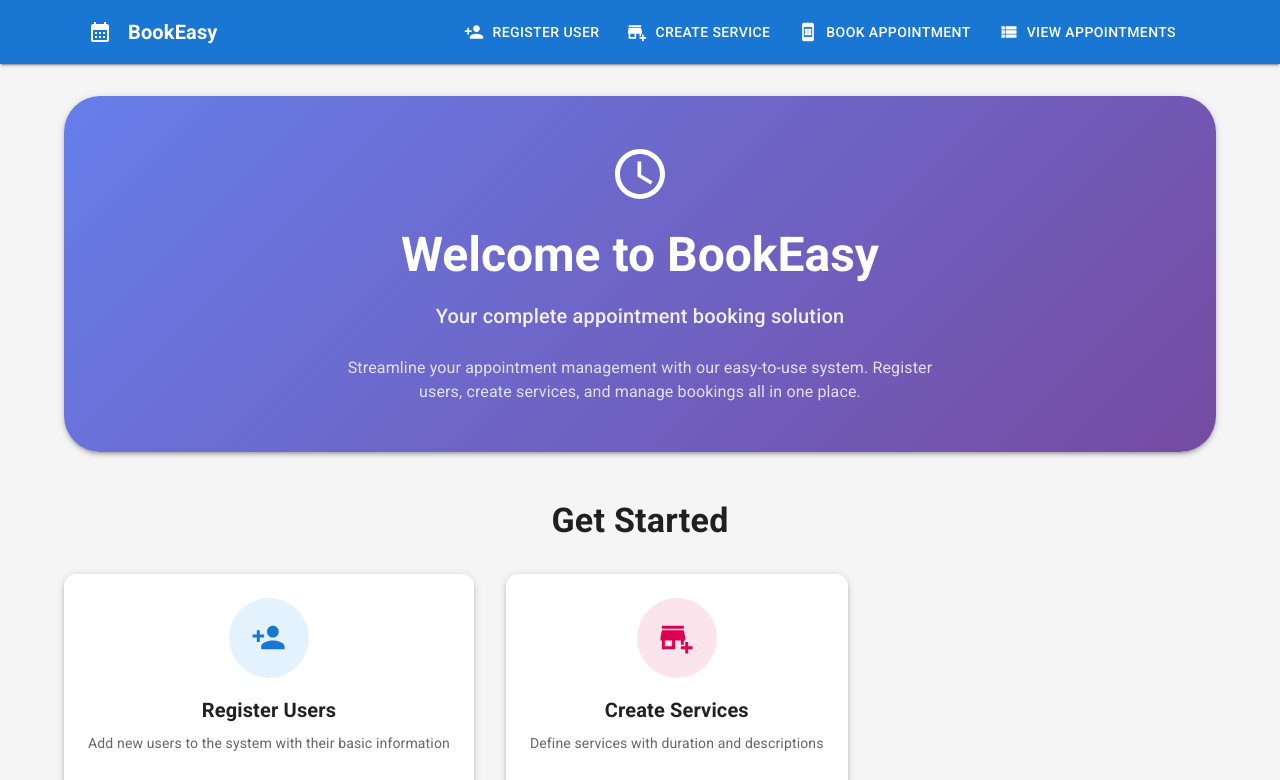
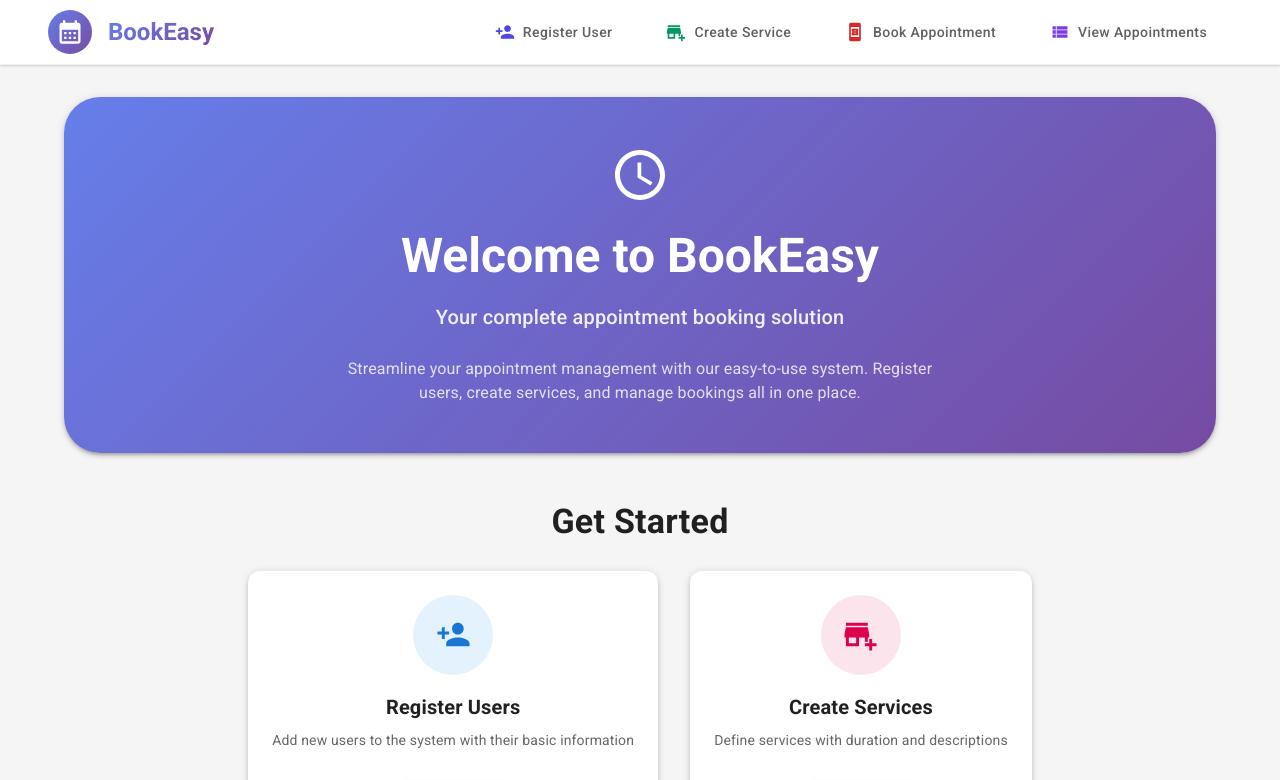
Before and after one commit to lokeshvijay7/appointment-booking-system, a React (Create React App) app in the folder frontend/: page / in a window 1280 px wide. Shown: the top 780 px of the page. Built offline with nearby package versions, Linux system fonts and the light colour scheme.

Commit message:
Fix the allignment in home page and navbar

```diff
--- a/frontend/src/components/Navbar.js
+++ b/frontend/src/components/Navbar.js
@@ -1,54 +1,245 @@
 "use client"
-import { AppBar, Toolbar, Typography, Button, Box, Container } from "@mui/material"
-import { CalendarMonth, PersonAdd, AddBusiness, BookOnline, ViewList } from "@mui/icons-material"
+import {
+  AppBar,
+  Toolbar,
+  Typography,
+  Button,
+  Box,
+  Container,
+  IconButton,
+  Drawer,
+  List,
+  ListItem,
+  ListItemIcon,
+  ListItemText,
+  // useTheme,
+  // useMediaQuery,
+  Chip
+} from "@mui/material"
+import {
+  CalendarMonth,
+  PersonAdd,
+  AddBusiness,
+  BookOnline,
+  ViewList,
+  Menu as MenuIcon,
+  Close as CloseIcon
+} from "@mui/icons-material"
 import { useNavigate, useLocation } from "react-router-dom"
+import { useState } from "react"
 
 const Navbar = () => {
   const navigate = useNavigate()
   const location = useLocation()
+  // const theme = useTheme()
+  // const isMobile = useMediaQuery(theme.breakpoints.down('md'))
+  const [mobileOpen, setMobileOpen] = useState(false)
 
   const navItems = [
-    { label: "Register User", path: "/register-user", icon: <PersonAdd /> },
-    { label: "Create Service", path: "/create-service", icon: <AddBusiness /> },
-    { label: "Book Appointment", path: "/book-appointment", icon: <BookOnline /> },
-    { label: "View Appointments", path: "/appointments", icon: <ViewList /> },
+    { label: "Register User", path: "/register-user", icon: <PersonAdd />, color: "#4f46e5" },
+    { label: "Create Service", path: "/create-service", icon: <AddBusiness />, color: "#059669" },
+    { label: "Book Appointment", path: "/book-appointment", icon: <BookOnline />, color: "#dc2626" },
+    { label: "View Appointments", path: "/appointments", icon: <ViewList />, color: "#7c3aed" },
   ]
 
+  const handleDrawerToggle = () => {
+    setMobileOpen(!mobileOpen)
+  }
+
+  const handleNavigation = (path) => {
+    navigate(path)
+    setMobileOpen(false)
+  }
+
+  const drawer = (
+    <Box sx={{ width: 280, height: '100%', bgcolor: 'grey.50' }}>
+      <Box sx={{
+        display: 'flex',
+        alignItems: 'center',
+        justifyContent: 'space-between',
+        p: 2,
+        borderBottom: '1px solid',
+        borderColor: 'grey.200'
+      }}>
+        <Box sx={{ display: 'flex', alignItems: 'center' }}>
+          <CalendarMonth sx={{ mr: 1, color: 'primary.main' }} />
+          <Typography variant="h6" fontWeight="bold" color="primary">
+            BookEasy
+          </Typography>
+        </Box>
+        <IconButton onClick={handleDrawerToggle} size="small">
+          <CloseIcon />
+        </IconButton>
+      </Box>
+      <List sx={{ pt: 2 }}>
+        {navItems.map((item) => (
+          <ListItem
+            key={item.path}
+            onClick={() => handleNavigation(item.path)}
+            sx={{
+              mx: 1,
+              mb: 1,
+              borderRadius: 2,
+              cursor: 'pointer',
+              bgcolor: location.pathname === item.path ? 'primary.50' : 'transparent',
+              border: location.pathname === item.path ? '1px solid' : 'none',
+              borderColor: location.pathname === item.path ? 'primary.200' : 'transparent',
+              '&:hover': {
+                bgcolor: 'primary.50',
+                transform: 'translateX(4px)',
+                transition: 'all 0.2s ease'
+              }
+            }}
+          >
+            <ListItemIcon sx={{ color: item.color, minWidth: 40 }}>
+              {item.icon}
+            </ListItemIcon>
+            <ListItemText
+              primary={item.label}
+              primaryTypographyProps={{
+                fontWeight: location.pathname === item.path ? 600 : 400,
+                color: location.pathname === item.path ? 'primary.main' : 'text.primary'
+              }}
+            />
+            {location.pathname === item.path && (
+              <Chip size="small" label="Active" color="primary" variant="outlined" />
+            )}
+          </ListItem>
+        ))}
+      </List>
+    </Box>
+  )
+
   return (
-    <AppBar position="static" elevation={2}>
-      <Container maxWidth="lg">
-        <Toolbar>
-          <CalendarMonth sx={{ mr: 2 }} />
+    <>
+      <AppBar
+        position="static"
+        elevation={0}
+        sx={{
+          bgcolor: 'white',
+          borderBottom: '1px solid',
+          borderColor: 'grey.200',
+          boxShadow: '0 1px 3px 0 rgba(0, 0, 0, 0.1), 0 1px 2px 0 rgba(0, 0, 0, 0.06)'
+        }}
+      >
+        <Container maxWidth="xl">
+          <Toolbar sx={{ py: 1 }}>
+            {/* Logo */}
+            <Box sx={{ display: 'flex', alignItems: 'center', flexGrow: { xs: 1, md: 0 } }}>
+              <Box
+                sx={{
+                  background: 'linear-gradient(135deg, #667eea 0%, #764ba2 100%)',
+                  borderRadius: 2,
+                  p: 1,
+                  mr: 2,
+                  display: 'flex',
+                  alignItems: 'center',
+                  cursor: 'pointer',
+                  transition: 'transform 0.2s ease',
+                  '&:hover': {
+                    transform: 'scale(1.05)'
+                  }
+                }}
+                onClick={() => navigate("/")}
+              >
+                <CalendarMonth sx={{ color: 'white', fontSize: 28 }} />
+              </Box>
               <Typography
-            variant="h6"
+                variant="h5"
                 component="div"
-            sx={{ flexGrow: 1, fontWeight: "bold", cursor: "pointer" }}
+                sx={{
+                  fontWeight: 700,
+                  background: 'linear-gradient(135deg, #667eea 0%, #764ba2 100%)',
+                  backgroundClip: 'text',
+                  textFillColor: 'transparent',
+                  cursor: 'pointer',
+                  transition: 'transform 0.2s ease',
+                  '&:hover': {
+                    transform: 'scale(1.02)'
+                  }
+                }}
                 onClick={() => navigate("/")}
               >
                 BookEasy
               </Typography>
-          <Box sx={{ display: { xs: "none", md: "flex" } }}>
+            </Box>
+
+            {/* Desktop Navigation */}
+            <Box sx={{ display: { xs: 'none', md: 'flex' }, ml: 'auto', gap: 1 }}>
               {navItems.map((item) => (
                 <Button
                   key={item.path}
-                color="inherit"
                   startIcon={item.icon}
                   onClick={() => navigate(item.path)}
+                  variant={location.pathname === item.path ? "contained" : "text"}
                   sx={{
-                  mx: 1,
-                  backgroundColor: location.pathname === item.path ? "rgba(255,255,255,0.1)" : "transparent",
-                  "&:hover": {
-                    backgroundColor: "rgba(255,255,255,0.2)",
+                    px: 3,
+                    py: 1,
+                    borderRadius: 3,
+                    textTransform: 'none',
+                    fontWeight: 500,
+                    color: location.pathname === item.path ? 'white' : 'grey.700',
+                    bgcolor: location.pathname === item.path ? item.color : 'transparent',
+                    border: location.pathname === item.path ? 'none' : '1px solid transparent',
+                    '&:hover': {
+                      bgcolor: location.pathname === item.path ? item.color : 'grey.50',
+                      transform: 'translateY(-1px)',
+                      boxShadow: location.pathname === item.path
+                        ? '0 4px 12px rgba(0,0,0,0.15)'
+                        : '0 2px 8px rgba(0,0,0,0.1)',
+                      transition: 'all 0.2s ease'
                     },
+                    '& .MuiButton-startIcon': {
+                      color: location.pathname === item.path ? 'white' : item.color
+                    }
                   }}
                 >
                   {item.label}
                 </Button>
               ))}
             </Box>
+
+            {/* Mobile Menu Button */}
+            <IconButton
+              color="primary"
+              aria-label="open drawer"
+              edge="start"
+              onClick={handleDrawerToggle}
+              sx={{
+                display: { md: 'none' },
+                ml: 'auto',
+                bgcolor: 'primary.50',
+                '&:hover': {
+                  bgcolor: 'primary.100'
+                }
+              }}
+            >
+              <MenuIcon />
+            </IconButton>
           </Toolbar>
         </Container>
       </AppBar>
+
+      {/* Mobile Drawer */}
+      <Drawer
+        variant="temporary"
+        anchor="right"
+        open={mobileOpen}
+        onClose={handleDrawerToggle}
+        ModalProps={{
+          keepMounted: true,
+        }}
+        sx={{
+          display: { xs: 'block', md: 'none' },
+          '& .MuiDrawer-paper': {
+            boxSizing: 'border-box',
+            width: 280,
+          },
+        }}
+      >
+        {drawer}
+      </Drawer>
+    </>
   )
 }
 
--- a/frontend/src/pages/Home.js
+++ b/frontend/src/pages/Home.js
@@ -65,11 +65,12 @@ const Home = () => {
       </Paper>
 
       {/* Features Grid */}
-      <Typography variant="h4" component="h2" gutterBottom textAlign="center" sx={{ mb: 4 }}>
+      <Box sx={{ display: "flex", flexDirection: "column", alignItems: "center", mb: 4 }}>
+        <Typography variant="h4" component="h2" gutterBottom textAlign="center">
           Get Started
         </Typography>
 
-      <Grid container spacing={4}>
+        <Grid container spacing={4} justifyContent="center" sx={{ mt: 2, maxWidth: 900 }}>
           {features.map((feature, index) => (
             <Grid item xs={12} sm={6} md={3} key={index}>
               <Card
@@ -117,13 +118,14 @@ const Home = () => {
             </Grid>
           ))}
         </Grid>
+      </Box>
 
       {/* Stats Section */}
       <Paper elevation={2} sx={{ mt: 6, p: 4, borderRadius: 3 }}>
         <Typography variant="h5" component="h3" gutterBottom textAlign="center" fontWeight="bold">
           Why Choose BookEasy?
         </Typography>
-        <Grid container spacing={4} sx={{ mt: 2 }}>
+        <Grid container spacing={8} sx={{ mt: 2 }}>
           <Grid item xs={12} md={4} textAlign="center">
             <People sx={{ fontSize: 40, color: "primary.main", mb: 1 }} />
             <Typography variant="h6" fontWeight="bold">
```
Lines whose indentation alone changed are shown as unchanged.
